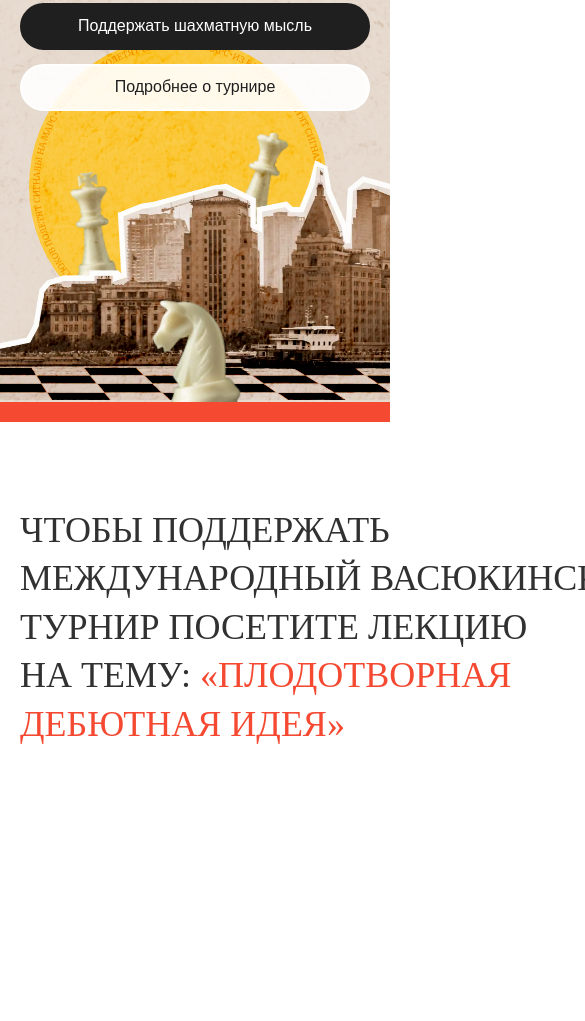
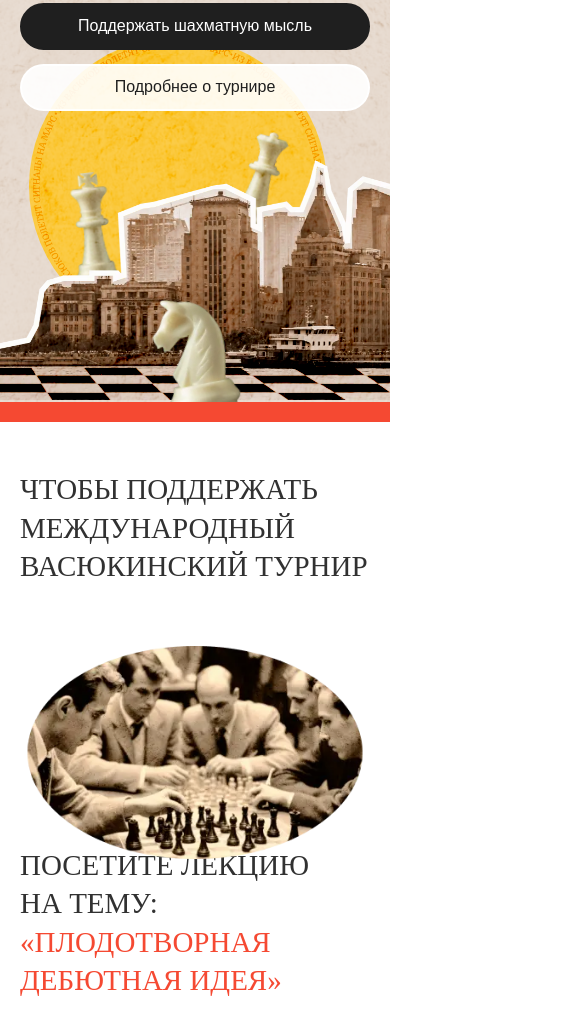
Before and after one commit to hellsgor/Yandex-test-task, a website built with Vite: page index.html in a window 390 px wide. Shown: the part 372-1393 px from the top of the page, 585 px wide, since content can reach past the window. Before the commit the page ends 1188 px from the top, so only its background shows below. Built offline with nearby package versions, Linux system fonts and the light colour scheme; files whose address does not match are found by name.

Commit message:
feat(idea): реализован адаптив idea

```diff
--- a/src/components/idea.hbs
+++ b/src/components/idea.hbs
@@ -1,7 +1,7 @@
 <div class="idea section">
   <div class="idea__wrapper section__container">
     <h4 class="idea__heading heading heading_4">
-      <span>Чтобы поддержать Международный&nbsp;васюкинский турнир</span>
+      <span>Чтобы поддержать Международный васюкинский турнир</span>
       <span>посетите лекцию на&nbsp;тему:</span>
       <span class=" heading_highlighted">&laquo;Плодотворная дебютная идея&raquo;</span>
     </h4>
--- a/src/styles/components/_idea.scss
+++ b/src/styles/components/_idea.scss
@@ -1,14 +1,77 @@
+@import '../global/mixins/media';
+
 .idea {
   padding-top: 80px;
   margin-bottom: 64px;
 
   &__wrapper {
+    position: relative;
     display: flex;
     align-items: center;
+    justify-content: space-between;
     column-gap: 64px;
+  }
+
+  &__heading {
+    max-width: 744px;
   }
 
   &__image {
     flex: 0 0 394px;
   }
+
+  @include max-media(880px) {
+    &__heading {
+      max-width: unset;
+
+      & span:nth-child(1) {
+        display: block;
+        padding-bottom: 352px;
+      }
+    }
+
+    &__image {
+      position: absolute;
+      top: 180px;
+      left: 50%;
+      width: 394px;
+      transform: translateX(-50%);
+    }
+  }
+
+  @include max-media(640px) {
+    padding-top: 48px;
+    margin-bottom: 21px;
+
+    &__heading {
+      & span:nth-child(1) {
+        padding-bottom: 300px;
+      }
+    }
+
+    &__image {
+      top: 162px;
+      width: 335px;
+    }
+  }
+
+  @include xs-media {
+    &__heading {
+      & span:nth-child(1) {
+        padding-bottom: 260px;
+      }
+    }
+
+    &__image {
+      top: 176px;
+    }
+  }
+
+  @include max-media(351px) {
+
+    &__image {
+      top: 233px;
+      width: 280px;
+    }
+  }
 }
--- a/src/styles/global/_typography.scss
+++ b/src/styles/global/_typography.scss
@@ -66,12 +66,25 @@ a {
   }
 }
 
+@include max-media(880px) {
+  h4,
+  .heading_4 {
+    font-size: 32px;
+  }
+}
+
 @include max-media(640px) {
   h1,
   .heading_1 {
     font-size: 37px;
     line-height: 1.1;
     letter-spacing: 1px;
+  }
+
+  h4,
+  .heading_4 {
+    font-size: 29px;
+    line-height: 1.33;
   }
 }
 
```
